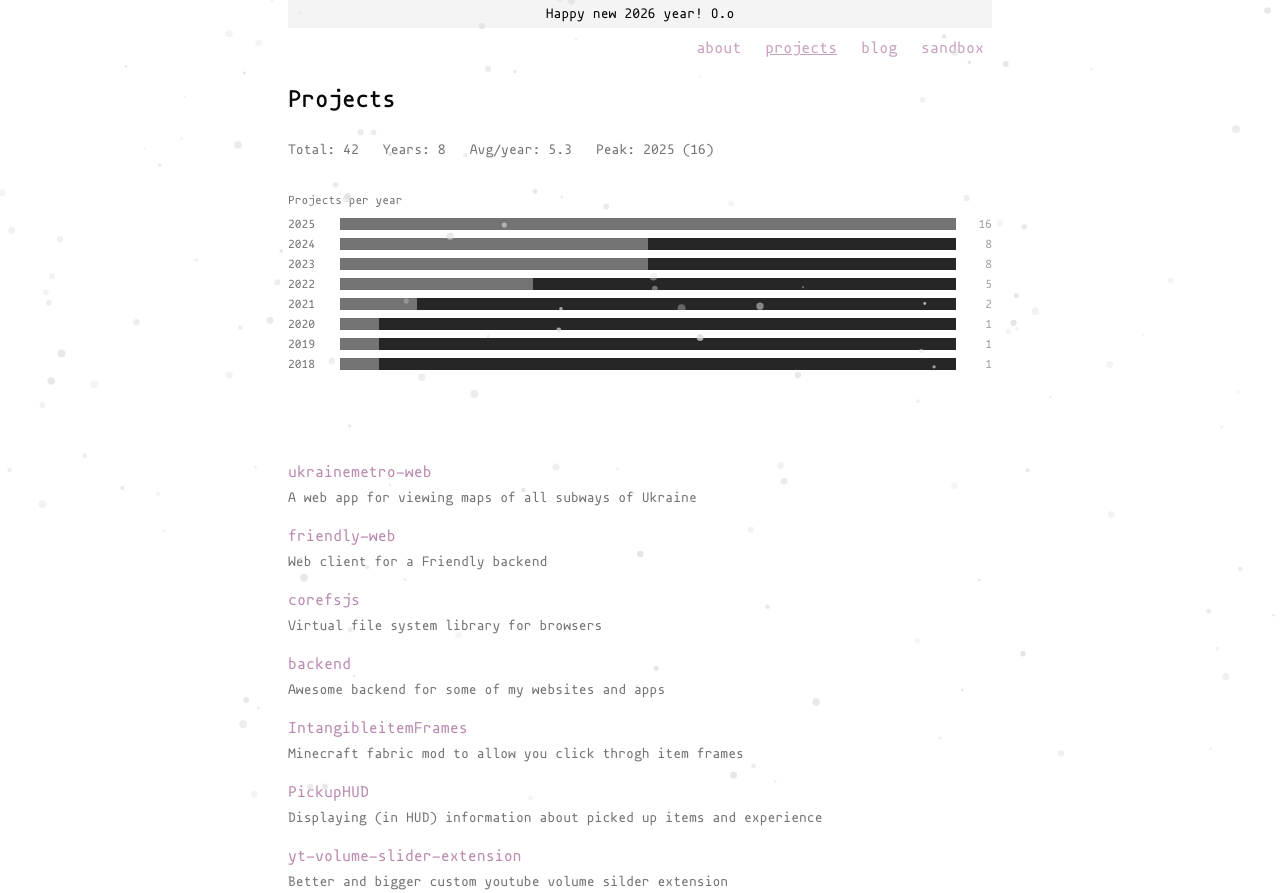
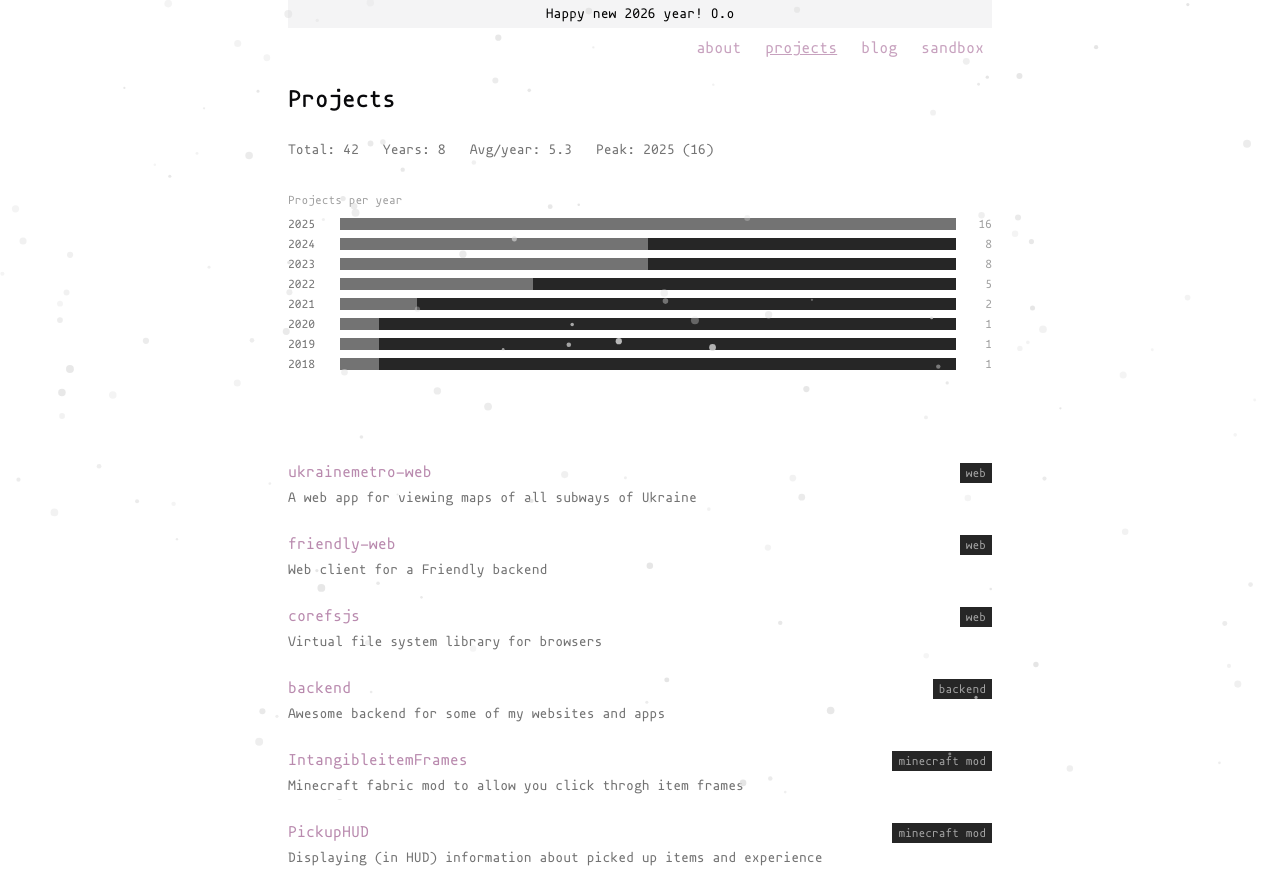
Before and after one commit to kotleni/kotleni.github.io, a Next.js app: page /projects in a window 1280 px wide. Shown: the top 893 px of the page. Built offline with nearby package versions, Linux system fonts and the light colour scheme.

Commit message:
chore: present project platform

```diff
--- a/src/app/(main)/projects/page.tsx
+++ b/src/app/(main)/projects/page.tsx
@@ -1,4 +1,4 @@
-import { allMyProjects } from '@/data/projects';
+import {allMyProjects, ProjectPlatform} from '@/data/projects';
 import { Title } from '@/components/title';
 import { StyledLink } from '@/components/styled-link';
 
@@ -30,7 +30,7 @@ export default function ProjectsPage() {
             </div>
 
             <div className="mb-12 text-xs">
-                <div className="text-neutral-500 mb-2">Projects per year</div>
+                <div className="text-neutral-400 mb-2">Projects per year</div>
                 <div className="space-y-1">
                     {sortedEntries.map(([year, projects]) => {
                         const count = projects.length;
@@ -57,9 +57,10 @@ export default function ProjectsPage() {
             {sortedEntries.map(([year, projects]) => (
                 <div key={year} className="mb-12 last:mb-0">
                     <h2 className="font-semibold text-lg pb-3 text-white">{year}</h2>
-                    <div className="space-y-4">
+                    <div className="space-y-6">
                         {projects.map((project) => (
-                            <div key={project.name} className="text-neutral-500">
+                            <div key={project.name}>
+                                <div className="flex items-baseline justify-between">
                                     <StyledLink
                                         className="text-white hover:text-neutral-300 font-medium"
                                         href={project.url}
@@ -67,8 +68,23 @@ export default function ProjectsPage() {
                                     >
                                         {project.name}
                                     </StyledLink>
+
+                                    {project.platforms && project.platforms.length > 0 && (
+                                        <div className="flex flex-wrap gap-1.5">
+                                            {project.platforms.map((platform) => (
+                                                <span
+                                                    key={platform}
+                                                    className="px-1.5 py-0.5 text-xs bg-neutral-800 text-neutral-400"
+                                                >
+                          {platform}
+                        </span>
+                                            ))}
+                                        </div>
+                                    )}
+                                </div>
+
                                 {project.description && (
-                                    <p className="mt-1 text-sm">{project.description}</p>
+                                    <p className="mt-1 text-sm text-neutral-500">{project.description}</p>
                                 )}
                             </div>
                         ))}
--- a/src/data/projects.ts
+++ b/src/data/projects.ts
@@ -1,16 +1,16 @@
 export enum ProjectPlatform {
-    web,
-    android,
-    ios,
-    windows,
-    linux,
-    osx,
-    osdev,
-    embedded,
-    backend,
-    minecraftMod,
-    browserExtension,
-    miBand,
+    web= 'web',
+    android = 'android',
+    ios = 'ios',
+    windows = 'windows',
+    linux = 'linux',
+    osx = 'osx',
+    osdev = 'osdev',
+    embedded = 'embedded',
+    backend = 'backend',
+    minecraftMod = 'minecraft mod',
+    browserExtension = 'browser extension',
+    other = 'other',
 }
 
 export interface Project {
@@ -272,7 +272,7 @@ const projects2022: Project[] = [
         'SimpleBand4-WatchFace',
         'Simple and optimized watchface for Mi Band 4',
         'https://github.com/kotleni/SimpleBand4-WatchFace',
-        [ProjectPlatform.miBand],
+        [ProjectPlatform.other],
     ),
 ];
 
```
Lines whose indentation alone changed are shown as unchanged.
